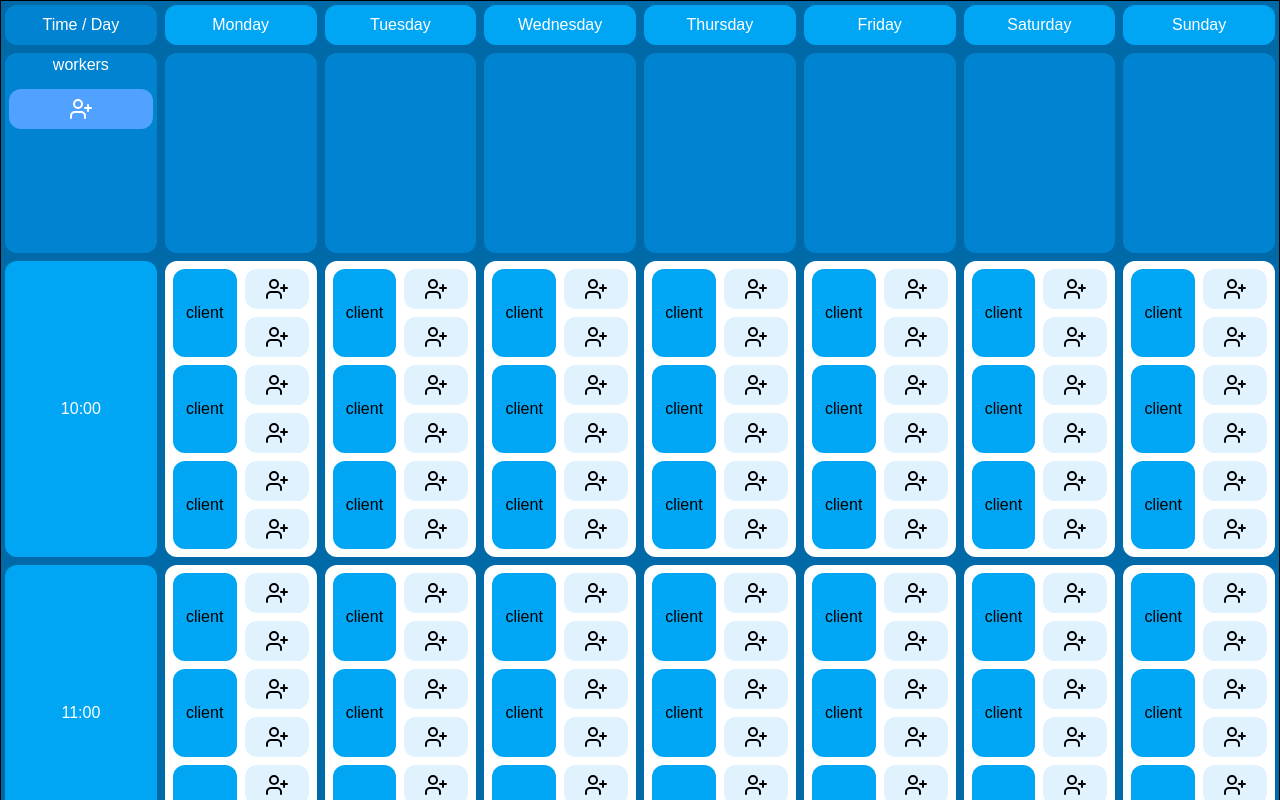
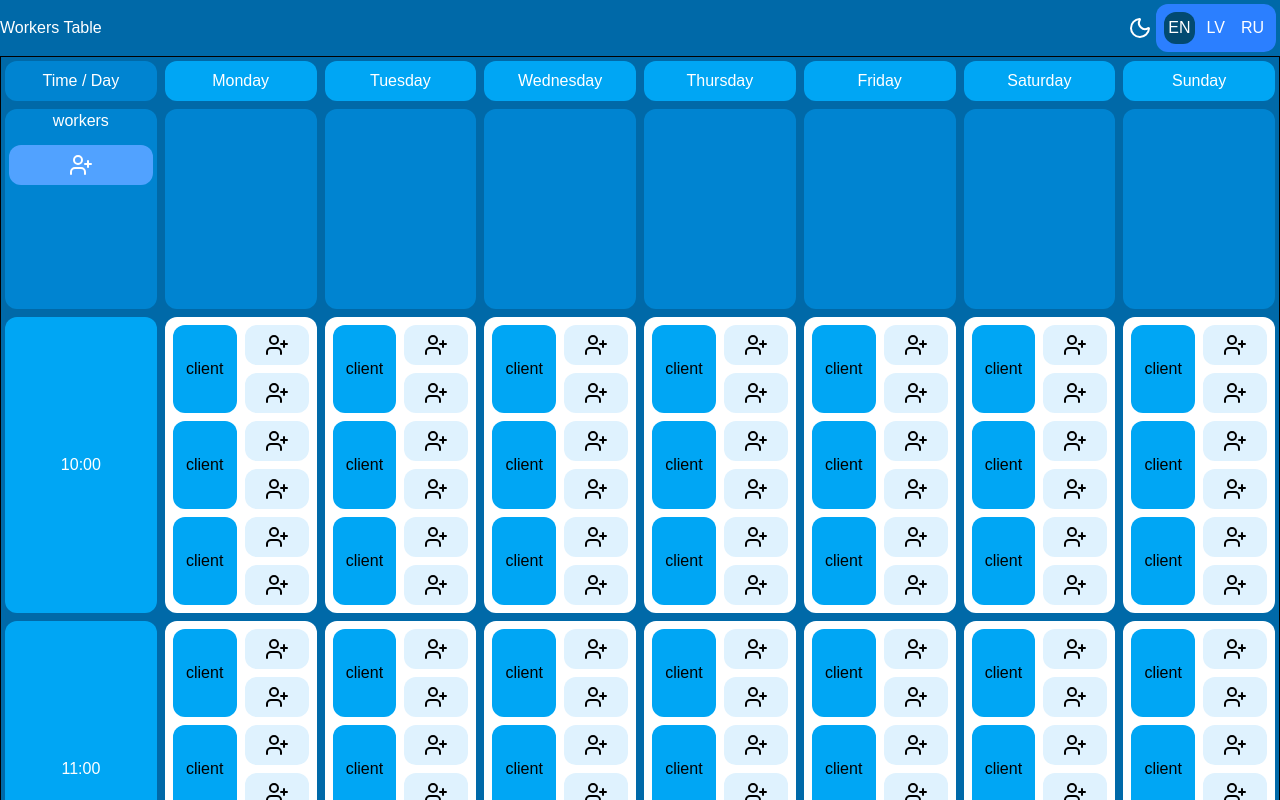
Before and after one commit to LilithStd/work_schedule, a Next.js app: page / in a window 1280 px wide. Shown: the top 800 px of the page. Built offline with nearby package versions, Linux system fonts and the light colour scheme.

Commit message:
add theme switcher and additional functional in global store

```diff
--- a/src/components/button.tsx
+++ b/src/components/button.tsx
@@ -1,15 +1,13 @@
 interface ButtonProps {
     callBack?: () => void;
     styles?: string;
-    elementKey: string;
     children?: React.ReactNode;
 }
 
-export default function Button({ styles, elementKey, children, callBack }: ButtonProps) {
+export default function Button({ styles, children, callBack }: ButtonProps) {
     return (
         <button
             onClick={callBack}
-            key={elementKey}
             className={`rounded-xl flex items-center justify-center ${styles}`}>
             {children}
         </button>
--- a/src/components/languageSwitcher.tsx
+++ b/src/components/languageSwitcher.tsx
@@ -1,13 +1,19 @@
 'use client'
 import { LANGUAGE, LANGUAGE_APP } from '@/consts/template'
 import { useGlobalStore } from '@/store/globalStore'
-import React from 'react'
 
 export default function LanguageSwitcher() {
     const setCurrentLanguage = useGlobalStore((state) => state.setCurrentLanguageApp)
+    const currentLanguageApp = useGlobalStore((state) => state.currentLanguageApp)
+
     return (
-        <div>
-            {LANGUAGE_APP.map((item) => <p key={item}>{item}</p>)}
+        <div className="bg-blue-500 w-fit flex gap-2 justify-center m-1 p-2 rounded-xl self-end">
+            {LANGUAGE_APP.map((item) =>
+                <button
+                    key={item}
+                    onClick={() => setCurrentLanguage(item)}
+                    className={`${currentLanguageApp === item ? 'bg-sky-900' : ''} p-1 rounded-xl`}>{item}
+                </button>)}
         </div>
     )
 }
--- a/src/components/tableCell.tsx
+++ b/src/components/tableCell.tsx
@@ -4,6 +4,8 @@ import { useRegistationStore } from "@/store/registrationStore";
 import { timer, week } from "@/consts/template";
 import Cell from "./cell";
 import WorkersList from "./workersList";
+import LanguageSwitcher from "./languageSwitcher";
+import ThemeSwitcher from "./themeSwitcher";
 
 
 export default function TableCell() {
@@ -11,6 +13,16 @@ export default function TableCell() {
         (state) => state.registartionData
     );
 
+    const additionalAppFunctional = useMemo(() => {
+        return (
+            <div className="flex justify-between">
+                <h2 className="flex items-center">Workers Table</h2>
+                <div className="flex justify-end">
+                    <ThemeSwitcher />
+                    <LanguageSwitcher />
+                </div>
+            </div>)
+    }, [])
     const tableContent = useMemo(() => {
         return timer.map((time) => (
             <React.Fragment key={time}>
@@ -47,6 +59,7 @@ export default function TableCell() {
 
     return (
         <div className="bg-sky-700 w-full text-white">
+            {additionalAppFunctional}
             <div className="grid grid-cols-8 border border-black">
                 <div className="m-1 rounded-xl bg-sky-600 flex items-center justify-center">
                     Time / Day
--- /dev/null
+++ b/src/components/themeSwitcher.tsx
@@ -0,0 +1,20 @@
+'use client'
+import { useGlobalStore } from '@/store/globalStore'
+import React from 'react'
+import MoonIcons from '../../public/icons/moon.svg'
+import SunIcons from '../../public/icons/sun.svg'
+import { THEME } from '@/consts/template'
+
+// interface ThemmSwitcherProps {
+
+// }
+
+export default function ThemeSwitcher() {
+    const setCurrentTheme = useGlobalStore((state) => state.setCurrentTheme)
+    const currentTheme = useGlobalStore((state) => state.currentThemeApp)
+    return (
+        <div className="flex justify-center items-center">
+            {currentTheme === THEME.LIGHT ? <MoonIcons onClick={() => { setCurrentTheme(THEME.DARK) }} /> : <SunIcons onClick={() => { setCurrentTheme(THEME.LIGHT) }} />}
+        </div>
+    )
+}
--- a/src/consts/template.ts
+++ b/src/consts/template.ts
@@ -22,6 +22,11 @@ export enum LANGUAGE {
 	EN = 'EN',
 	LV = 'LV',
 	RU = 'RU',
+}
+
+export enum THEME {
+	LIGHT = 'LIGHT',
+	DARK = 'DARK',
 }
 
 export const LANGUAGE_APP = [LANGUAGE.EN, LANGUAGE.LV, LANGUAGE.RU];
--- a/src/store/globalStore.ts
+++ b/src/store/globalStore.ts
@@ -1,4 +1,4 @@
-import {LANGUAGE} from '@/consts/template';
+import {LANGUAGE, THEME} from '@/consts/template';
 import {create} from 'zustand';
 type modalOpenStatusType = {
 	status: boolean;
@@ -10,10 +10,12 @@ interface GlobalStoreTypes {
 		status: boolean;
 		id: string;
 	};
+	currentThemeApp: THEME;
 	currentLanguageApp: LANGUAGE;
 	setModalOpenStatus: (status: modalOpenStatusType) => void;
 	resetSetOpenStatus: () => void;
 	setCurrentLanguageApp: (language: LANGUAGE) => void;
+	setCurrentTheme: (theme: THEME) => void;
 }
 
 export const useGlobalStore = create<GlobalStoreTypes>()((set, get) => ({
@@ -21,6 +23,7 @@ export const useGlobalStore = create<GlobalStoreTypes>()((set, get) => ({
 		status: false,
 		id: '',
 	},
+	currentThemeApp: THEME.LIGHT,
 	currentLanguageApp: LANGUAGE.EN,
 	setModalOpenStatus: (status) => {
 		if (!get().modalOpenStatus.status) {
@@ -35,4 +38,8 @@ export const useGlobalStore = create<GlobalStoreTypes>()((set, get) => ({
 		if (get().currentLanguageApp === language) return;
 		set({currentLanguageApp: language});
 	},
+	setCurrentTheme: (theme) => {
+		if (get().currentThemeApp === theme) return;
+		set({currentThemeApp: theme});
+	},
 }));
```
Also changed, not shown: public/icons/moon.svg (added), public/icons/sun.svg (added).
